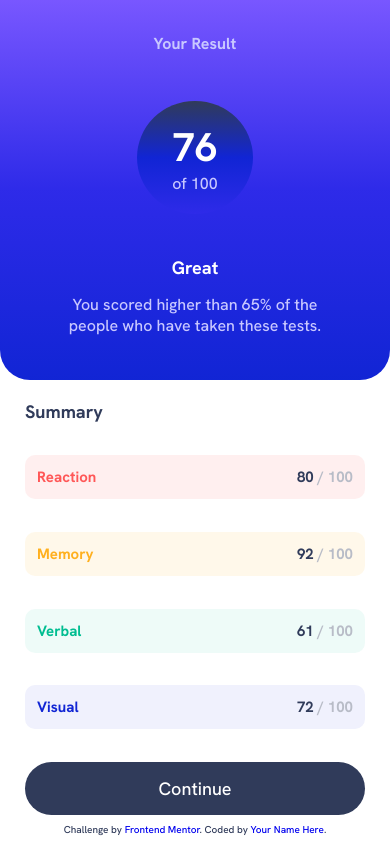
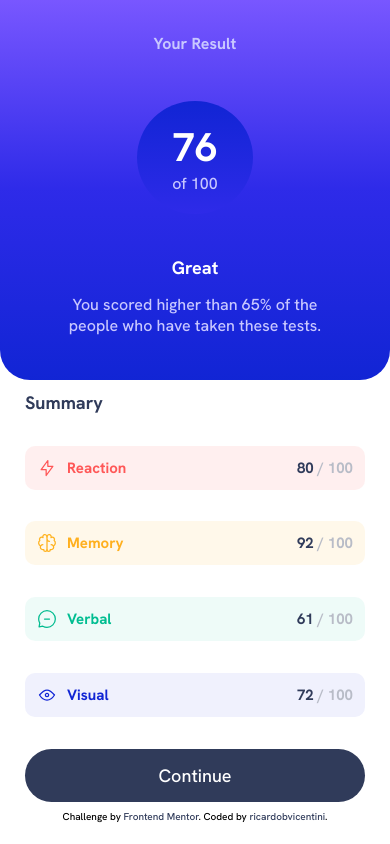
Before and after one commit to ricardobvicentini/results-summary, a plain HTML site: page index.html in a window 390 px wide. Drawn offline with Linux system fonts and the light colour scheme.

Commit message:
Finish mobile

```diff
--- a/estilos/style.css
+++ b/estilos/style.css
@@ -50,6 +50,10 @@ a {
     text-decoration: none;
 }
 
+img {
+    display: inline-block;
+}
+
 /* Main */
 
 /* Top Half */
@@ -57,7 +61,7 @@ a {
 section {
     height: 100vh;
     display: grid;
-    grid-template-rows: 45vh 55vh;
+    grid-template-rows: 45vh 50vh;
     justify-items: center;
 }
 
@@ -76,7 +80,7 @@ section {
 }
 
 .container-one__num {
-    background-image: linear-gradient(to bottom, var(--dark-grey), var(--blue), var(--bg-light-blue2));
+    background-image: linear-gradient(to bottom, var(--blue), var(--bg-light-blue2));
     padding: 2rem 3.5rem;
     border-radius: 50%;
     display: flex;
@@ -118,7 +122,7 @@ section {
 
 .container-two {
     width: 100%;
-    padding: 2rem 2.5rem 0;
+    padding: 0 2.5rem;
     display: flex;
     flex-direction: column;
 }
@@ -126,6 +130,7 @@ section {
 .container-two .title-three {
     color: var(--dark-grey);
     font-size: 1.8rem;
+    padding-block: 1.1rem 0;
 }
 
 .container-two__wrapper {
@@ -137,10 +142,13 @@ section {
 }
 
 .container-two__wrapper__react,
-.container-two__wrapper__mem,.container-two__wrapper__verb, .container-two__wrapper__vis {
+.container-two__wrapper__mem,
+.container-two__wrapper__verb,
+.container-two__wrapper__vis {
     width: 100%;
     display: flex;
     justify-content: space-between;
+    align-items: center;
     gap: 1rem;
     padding: 1.2rem;
     font-size: 1.5rem;
@@ -150,6 +158,11 @@ section {
 
 .container-two__wrapper__react {
     background-color: hsla(0, 100%, 67%, 0.096);
+}
+
+.wrapper__text {
+    display: flex;
+    gap: 1rem;
 }
 
 .react__text {
@@ -200,7 +213,11 @@ section {
 }
 
 .attribution {
+    height: 5vh;
     padding-block: .8rem;
     text-align: center;
+}
+
+.attribution > * {
     color: var(--dark-grey);
 }
--- a/index.html
+++ b/index.html
@@ -37,36 +37,38 @@
                 <div class="container-two__wrapper">
 
                   <div class="container-two__wrapper__react">
-                    <p class="react__text">Reaction</p>
+                    <p class="wrapper__text react__text"><img src="assets/images/icon-reaction.svg">Reaction</p>
                     <p class="container-two__num">80 <span class="container-two__span">/ 100</span></p>
                   </div>
 
                   <div class="container-two__wrapper__mem">
-                    <p class="mem__text">Memory</p>
+                    <p class="wrapper__text mem__text"><img src="assets/images/icon-memory.svg">Memory</p>
                     <p class="container-two__num">92 <span class="container-two__span">/ 100</span></p>
                   </div>
 
                   <div class="container-two__wrapper__verb">
-                    <p class="verb__text">Verbal</p>
+                    <p class="wrapper__text verb__text"><img src="assets/images/icon-verbal.svg">Verbal</p>
                     <p class="container-two__num">61 <span class="container-two__span">/ 100</span></p>
                   </div>
 
                   <div class="container-two__wrapper__vis">
-                    <p class="vis__text">Visual</p>
-                    <p class="container-two__num">72 <span class="container-two__span">/ 100</span></p>
+                    <p class="wrapper__text vis__text"><img src="assets/images/icon-visual.svg">Visual</p>
+                    <p class="container-two__num"><strong>72</strong> <span class="container-two__span">/ 100</span></p>
                   </div>
 
                 </div>
 
                 <a class="btn" href="#">Continue</a>
 
-                <p class="attribution">
-                  Challenge by <a href="https://www.frontendmentor.io?ref=challenge" target="_blank">Frontend Mentor</a>.
-                  Coded by <a href="#">Your Name Here</a>.
-                </p>
 
               </div>
-      </section>
+
+              <p class="attribution">
+                Challenge by <a href="https://www.frontendmentor.io?ref=challenge" target="_blank">Frontend Mentor</a>.
+                Coded by <a href="https://github.com/ricardobvicentini">ricardobvicentini</a>.
+              </p>
+
+            </section>
 
 
   </body>
```
